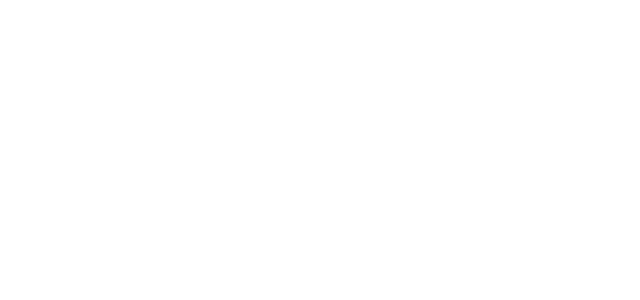
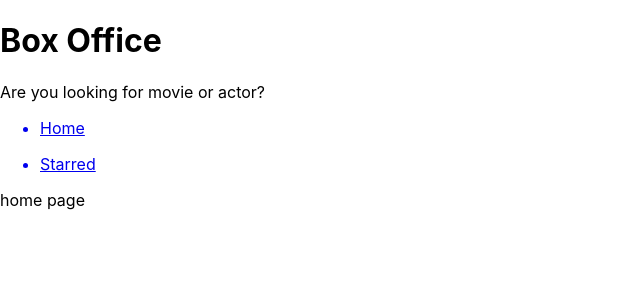
Before and after one commit to Deba1232/box-office-app, a React (Create React App) app: page / in a window 1280 px wide. Shown: the top 300 px of the page, without its empty margins (0-640 px from the left). Built offline with nearby package versions, Linux system fonts and the light colour scheme.

Commit message:
add navigation and shared layout

```diff
--- a/package.json
+++ b/package.json
@@ -5,6 +5,7 @@
   "dependencies": {
     "react": "^18.2.0",
     "react-dom": "^18.2.0",
+    "react-router-dom": "^6.14.2",
     "react-scripts": "5.0.1",
     "web-vitals": "^2.1.4",
     "workbox-background-sync": "^6.6.0",
--- a/public/index.html
+++ b/public/index.html
@@ -21,7 +21,7 @@
       work correctly both with client-side routing and a non-root public URL.
       Learn how to configure a non-root public URL by running `npm run build`.
     -->
-    <title>React App</title>
+    <title>Box Office App</title>
   </head>
   <body>
     <noscript>You need to enable JavaScript to run this app.</noscript>
--- a/src/App.jsx
+++ b/src/App.jsx
@@ -1,5 +1,20 @@
+import { BrowserRouter, Routes, Route } from "react-router-dom";
+import Home from "./routes/Home";
+import Starred from "./routes/Starred";
+import MainLayout from "./components/MainLayout";
+
 function App() {
-  return <div className="App"></div>;
+  return (
+    <BrowserRouter>
+      <Routes>
+        <Route element={<MainLayout />}>
+          <Route path="/" element={<Home />}></Route>
+          <Route path="/starred" element={<Starred />}></Route>
+        </Route>
+        <Route path="*" element={<div>not found</div>} />
+      </Routes>
+    </BrowserRouter>
+  );
 }
 
 export default App;
--- /dev/null
+++ b/src/components/AppTitle.jsx
@@ -0,0 +1,15 @@
+const AppTitle = (props) => {
+  const {
+    title = "Box Office",
+    subtitle = "Are you looking for movie or actor?",
+  } = props;
+
+  return (
+    <div>
+      <h1>{title}</h1>
+      <p>{subtitle}</p>
+    </div>
+  );
+};
+
+export default AppTitle;
--- /dev/null
+++ b/src/components/MainLayout.jsx
@@ -0,0 +1,16 @@
+import { Outlet } from "react-router-dom";
+
+import Nav from "./Nav";
+import AppTitle from "./AppTitle";
+
+const MainLayout = () => {
+  return (
+    <div>
+      <AppTitle />
+      <Nav />
+      <Outlet />
+    </div>
+  );
+};
+
+export default MainLayout;
--- /dev/null
+++ b/src/components/Nav.jsx
@@ -0,0 +1,28 @@
+import { Link } from "react-router-dom";
+
+const LINKS = [
+  {
+    text: "Home",
+    to: "/",
+  },
+  {
+    text: "Starred",
+    to: "/starred",
+  },
+];
+
+const Nav = () => {
+  const navItems = LINKS.map((item) => {
+    return (
+      <ul key={item.to}>
+        <Link to={item.to}>
+          <li>{item.text}</li>
+        </Link>
+      </ul>
+    );
+  });
+
+  return <nav>{navItems}</nav>;
+};
+
+export default Nav;
--- /dev/null
+++ b/src/routes/Home.jsx
@@ -0,0 +1,5 @@
+const Home = () => {
+  return <div>home page</div>;
+};
+
+export default Home;
--- /dev/null
+++ b/src/routes/Starred.jsx
@@ -0,0 +1,5 @@
+const Starred = () => {
+  return <div>Starred page</div>;
+};
+
+export default Starred;
```
Also changed, not shown: 2 other files (tests, documents, lock files or other folders).
